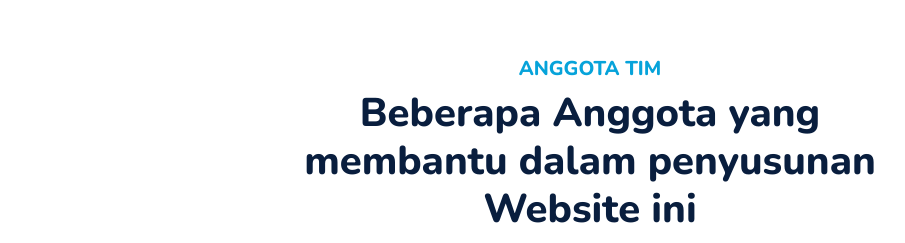
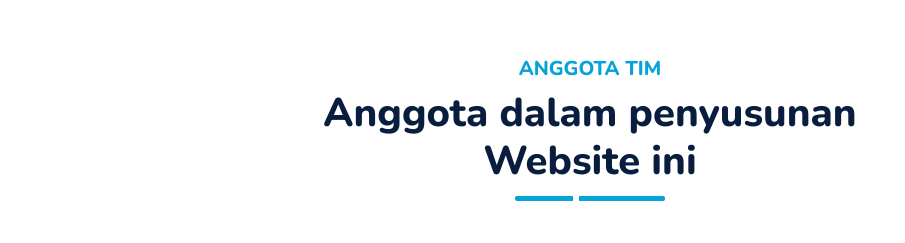
Before and after one commit to Maharanee4/sipre-kader, a plain HTML site: page about.html in a window 1280 px wide. Shown: the part 1884-2127 px from the top of the page, without its empty margins (50-955 px from the left). Drawn offline with nearby package versions, Linux system fonts and the light colour scheme; a script that the page names is missing.

```diff
--- a/about.html
+++ b/about.html
@@ -175,7 +175,7 @@
         <div class="container py-5">
             <div class="section-title text-center position-relative pb-3 mb-5 mx-auto" style="max-width: 600px;">
                 <h5 class="fw-bold text-primary text-uppercase">Anggota Tim</h5>
-                <h1 class="mb-0">Beberapa Anggota yang membantu dalam penyusunan Website ini</h1>
+                <h1 class="mb-0">Anggota dalam penyusunan Website ini</h1>
             </div>
             <div class="row g-5">
                 <div class="col-lg-4 wow slideInUp" data-wow-delay="0.3s">
```
